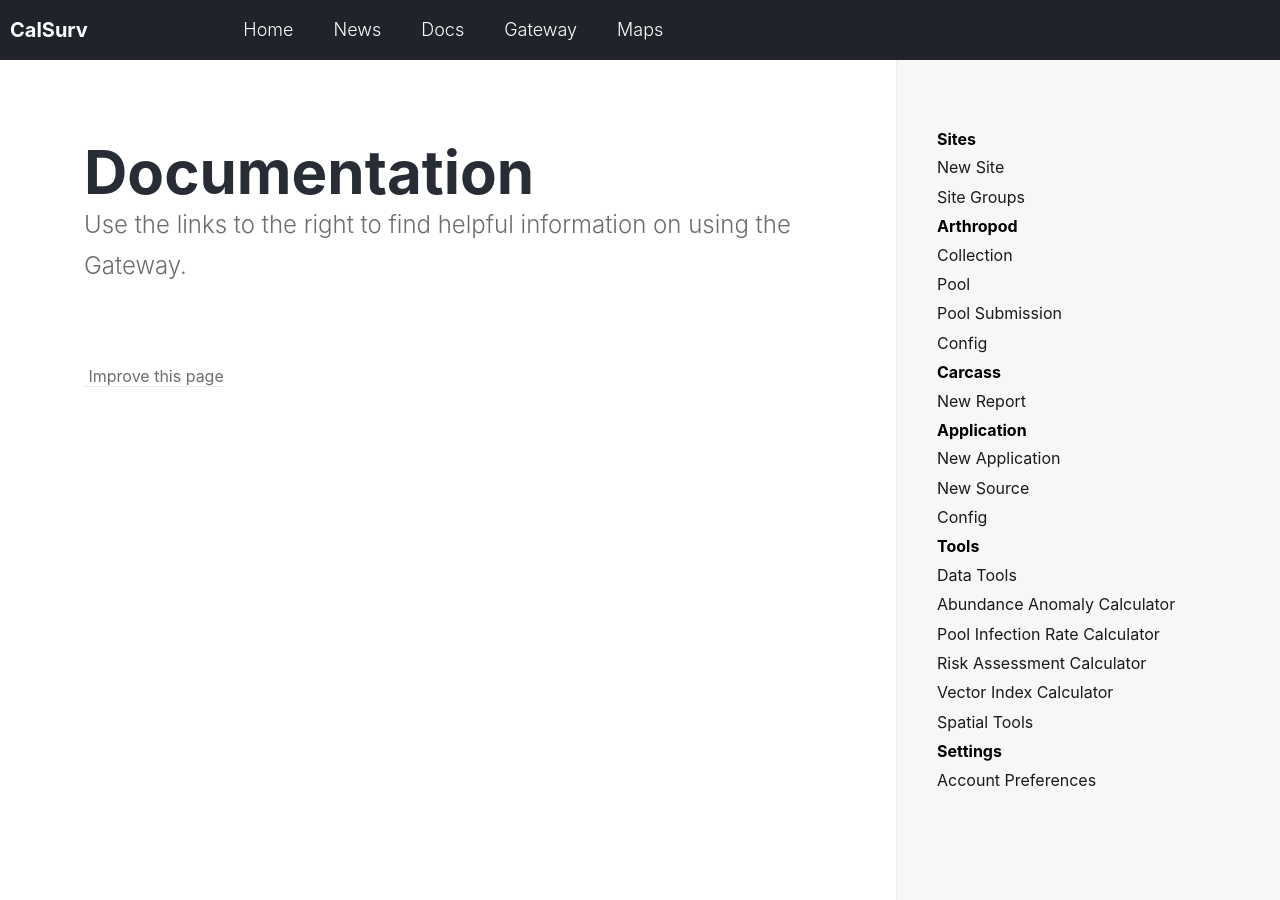
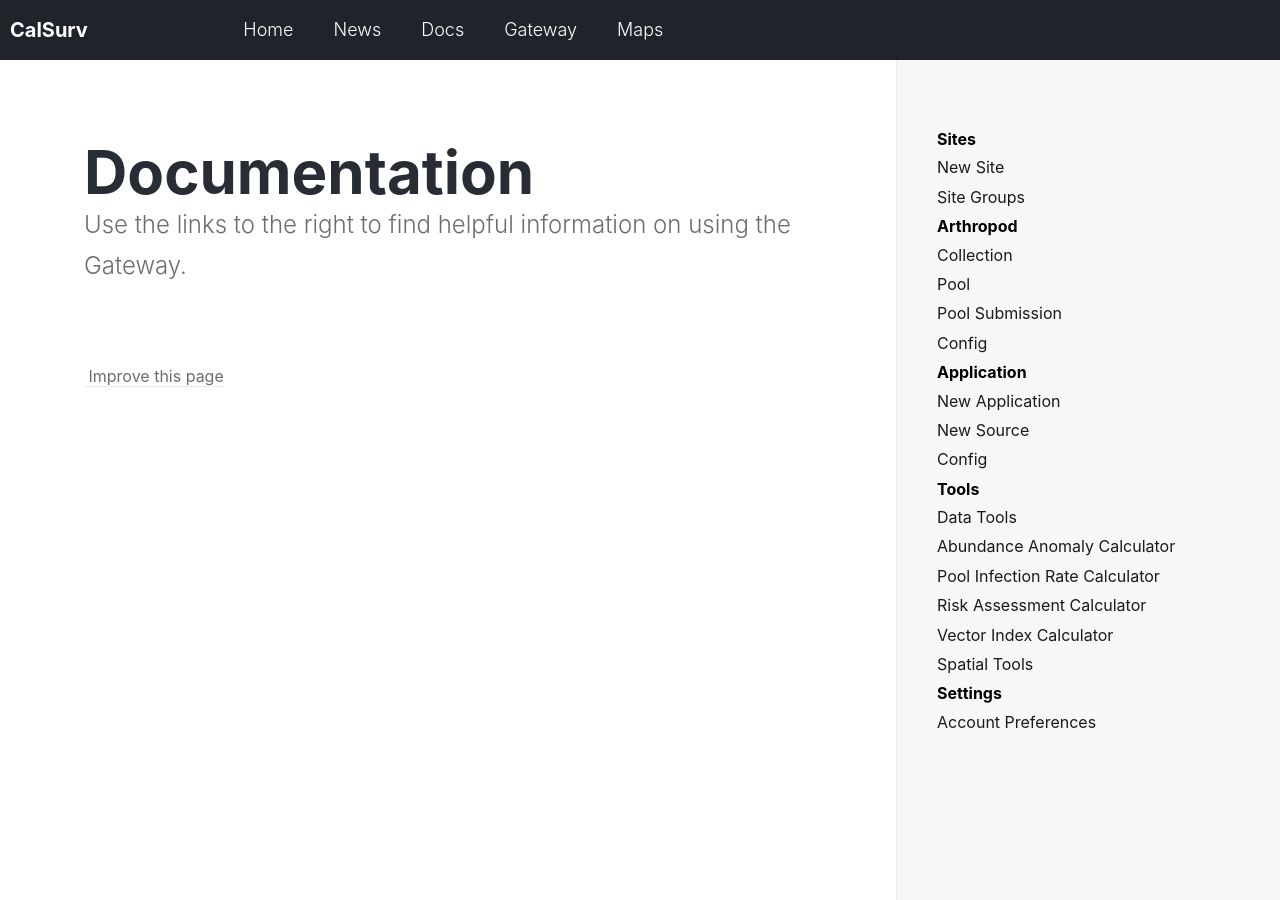
Before and after one commit to tlvaldepena/vectorsurv.org, a Jekyll site: the page built from _docs/index.md, in a window 1280 px wide and 900 px high. Built offline with Jekyll 4.4.1, drawn with Linux system fonts in a browser that asks for light colours.

Commit message:
Take out CA specific links

```diff
--- a/_data/docs_nav.yml
+++ b/_data/docs_nav.yml
@@ -8,9 +8,6 @@
     - link: /docs/arthropod/pool/
     - link: /docs/arthropod/submission/
     - link: /docs/arthropod/trap-types/
-- title: Carcass
-  docs:
-  - link: /docs/carcass/reports/
 - title: Application
   docs:
   - link: /docs/application/application/
```
